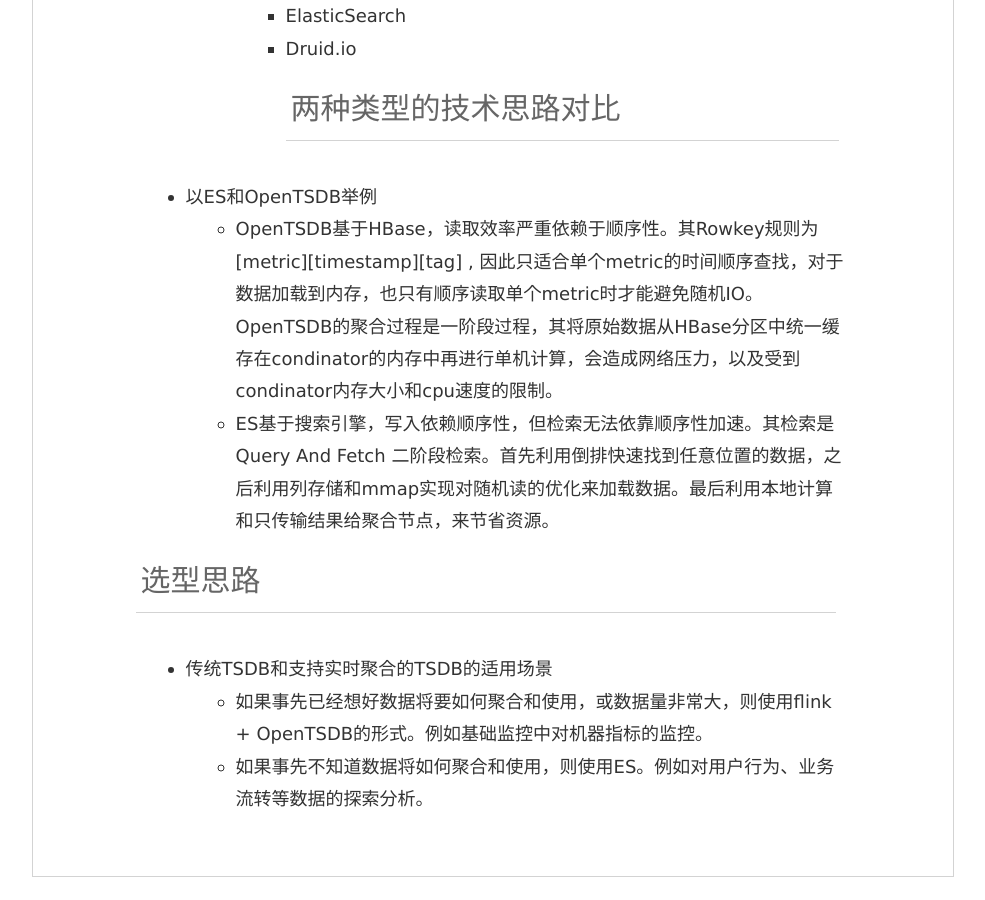
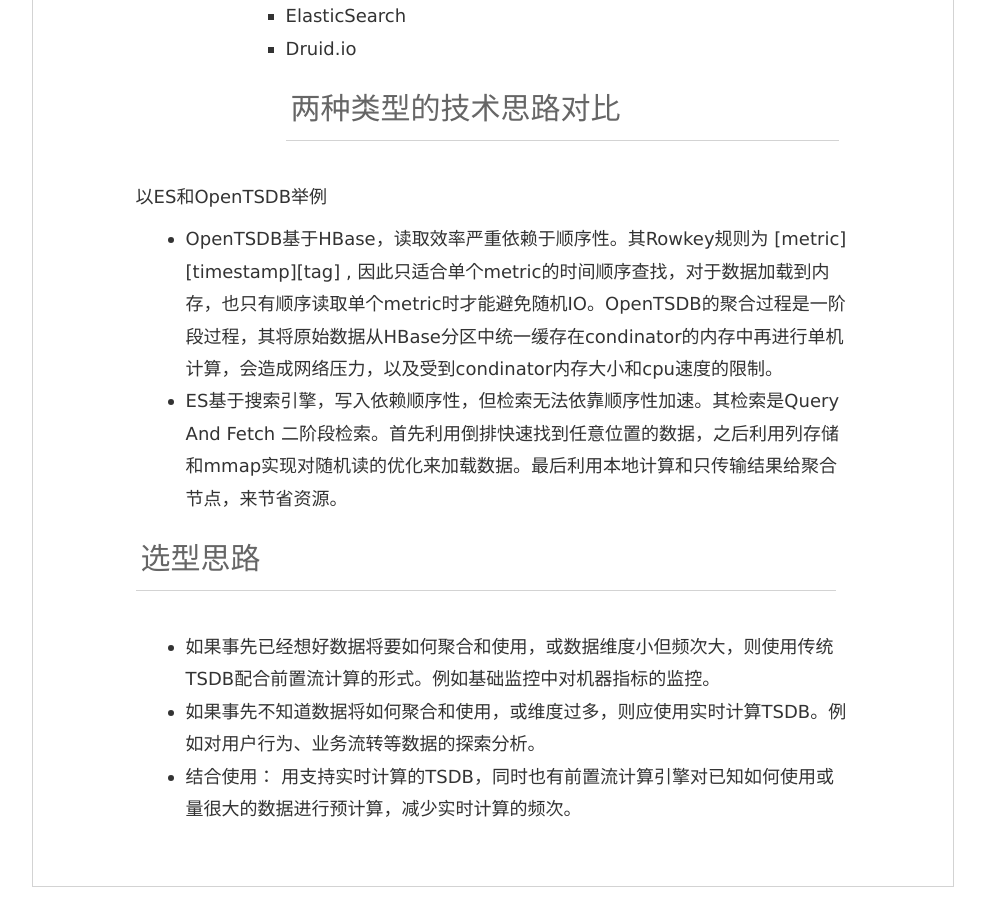
Before and after one commit to eueuy/eueuy.github.io, a Jekyll site: the page built from _posts/2020-01-25-tsdb-cat-and-selection.md, in a window 1280 px wide and 900 px high, scrolled down 1354 px. Shown: the whole window, without its empty margins (147-1132 px from the left). Built offline with Jekyll 4.4.1, drawn with Linux system fonts in a browser that asks for light colours.

Commit message:
tsdb cat and selection

```diff
--- a/_posts/2020-01-25-tsdb-cat-and-selection.md
+++ b/_posts/2020-01-25-tsdb-cat-and-selection.md
@@ -5,6 +5,7 @@
 ---
 
 ## TSDB的分类
+
 * 传统TSDB，不支持实时计算
     * 特点：什么样子存进去，基本是什么样子取出来
     * 实现思路： 利用顺序读来提升性能
@@ -34,11 +35,13 @@
         * ElasticSearch
         * Druid.io
 ## 两种类型的技术思路对比
-* 以ES和OpenTSDB举例
-    * OpenTSDB基于HBase，读取效率严重依赖于顺序性。其Rowkey规则为 [metric][timestamp][tag] , 因此只适合单个metric的时间顺序查找，对于数据加载到内存，也只有顺序读取单个metric时才能避免随机IO。OpenTSDB的聚合过程是一阶段过程，其将原始数据从HBase分区中统一缓存在condinator的内存中再进行单机计算，会造成网络压力，以及受到condinator内存大小和cpu速度的限制。
-    * ES基于搜索引擎，写入依赖顺序性，但检索无法依靠顺序性加速。其检索是Query And Fetch 二阶段检索。首先利用倒排快速找到任意位置的数据，之后利用列存储和mmap实现对随机读的优化来加载数据。最后利用本地计算和只传输结果给聚合节点，来节省资源。
+
+以ES和OpenTSDB举例
+* OpenTSDB基于HBase，读取效率严重依赖于顺序性。其Rowkey规则为 [metric][timestamp][tag] , 因此只适合单个metric的时间顺序查找，对于数据加载到内存，也只有顺序读取单个metric时才能避免随机IO。OpenTSDB的聚合过程是一阶段过程，其将原始数据从HBase分区中统一缓存在condinator的内存中再进行单机计算，会造成网络压力，以及受到condinator内存大小和cpu速度的限制。
+* ES基于搜索引擎，写入依赖顺序性，但检索无法依靠顺序性加速。其检索是Query And Fetch 二阶段检索。首先利用倒排快速找到任意位置的数据，之后利用列存储和mmap实现对随机读的优化来加载数据。最后利用本地计算和只传输结果给聚合节点，来节省资源。
 
 ## 选型思路
-* 传统TSDB和支持实时聚合的TSDB的适用场景
-    * 如果事先已经想好数据将要如何聚合和使用，或数据量非常大，则使用flink + OpenTSDB的形式。例如基础监控中对机器指标的监控。
-    * 如果事先不知道数据将如何聚合和使用，则使用ES。例如对用户行为、业务流转等数据的探索分析。
+
+* 如果事先已经想好数据将要如何聚合和使用，或数据维度小但频次大，则使用传统TSDB配合前置流计算的形式。例如基础监控中对机器指标的监控。
+* 如果事先不知道数据将如何聚合和使用，或维度过多，则应使用实时计算TSDB。例如对用户行为、业务流转等数据的探索分析。
+* 结合使用： 用支持实时计算的TSDB，同时也有前置流计算引擎对已知如何使用或量很大的数据进行预计算，减少实时计算的频次。
```
